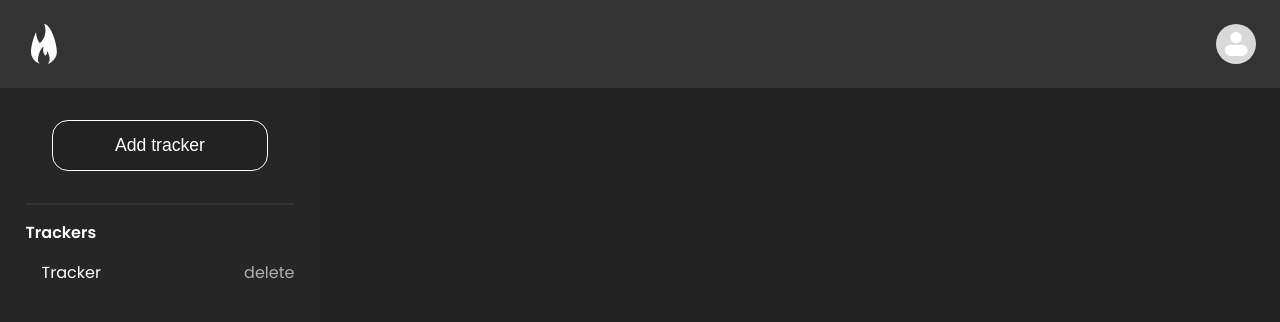
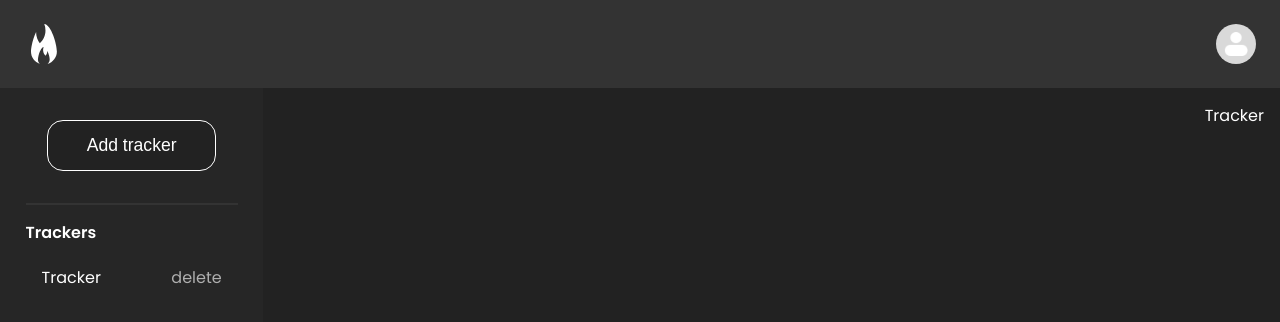
Before and after one commit to WasiakKacper/Control, a React (Vite) app in the folder client/: page / in a window 1280 px wide. Shown: the top 322 px of the page. Built offline with nearby package versions, Linux system fonts and the light colour scheme; a web font is replaced by a local one.

Commit message:
refactory(Hero.tsx, Sidebar.tsx, Dashboard.tsx): Rewrite three components Hero, Sidebar, Dashboard and add better implementation for functions

```diff
--- a/client/src/Pages/Dashboard/Dashboard.tsx
+++ b/client/src/Pages/Dashboard/Dashboard.tsx
@@ -2,10 +2,7 @@ import "./scss/Dashboard.scss";
 import type { trackerType } from "../../Types/Types.tsx";
 import DashboardHeader from "../../components/Dashboard/DashboardHeader/DashboardHeader.tsx";
 import Sidebar from "../../components/Dashboard/Sidebar/Sidebar.tsx";
-/* import Streak from "../../components/Dashboard/Streak/Streak.tsx";
-import List from "../../components/Dashboard/List/List.tsx";
-import Chart from "../../components/Dashboard/Chart/Chart.tsx";
-import Calendar from "../../components/Dashboard/Calendar/Calendar.tsx"; */
+import Hero from "../../components/Dashboard/Hero/Hero.tsx";
 import { useState } from "react";
 
 const Dashboard = () => {
@@ -13,8 +10,11 @@ const Dashboard = () => {
     { id: Date.now(), name: "Tracker" },
   ]);
 
+  const [selectedId, setSelectedId] = useState(trackers[0]?.id);
+  const currentTracker = trackers.find((t => t.id === selectedId))
+
   const handleAdd = () => {
-    const newTracker = { id: Date.now(), name: "Tracker" + trackers.length };
+    const newTracker = { id: Date.now(), name: trackers.length != 0 ? "Tracker" + trackers.length : "Tracker"};
     setTrackers([...trackers, newTracker]);
   };
 
@@ -24,13 +24,23 @@ const Dashboard = () => {
     );
   };
 
+  const updateTrackerName  = (newName: string) => {
+    setTrackers(prevTrackers => prevTrackers.map(tracker => tracker.id === selectedId ? { ...tracker, name: newName } : tracker))
+  }
+
   return (
     <main className="dashboardContainer">
       <DashboardHeader />
       <section className="dashboardWrapper">
-        <Sidebar trackers={trackers} add={handleAdd} remove={handleRemove} />
-        <article className="dashboardContent"></article>
+        <Sidebar
+          trackers={trackers}
+          add={handleAdd}
+          remove={handleRemove}
+          onSelect={setSelectedId}
+        />
+        <Hero tracker={currentTracker} onUpdateName={updateTrackerName}/>
       </section>
+
     </main>
   );
 };
--- /dev/null
+++ b/client/src/components/Dashboard/Hero/Hero.tsx
@@ -0,0 +1,45 @@
+import "./scss/Hero.scss";
+import type { trackerType } from "../../../Types/Types";
+import { useState } from "react";
+
+type heroTypes = {
+  tracker: trackerType | undefined;
+  onUpdateName: (newName: string) => void;
+};
+
+const Hero: React.FC<heroTypes> = ({ tracker, onUpdateName }) => {
+
+  const [isEditMode, setIsEditMode] = useState<boolean>(false);
+  const [newName, setNewName] = useState<string>("");
+
+  const handleEditMode = () => {
+    setIsEditMode(!isEditMode)
+  }
+
+  const saveAndExit = () => {
+    if (newName.trim() !== "" && onUpdateName) {
+      onUpdateName(newName);
+    }
+    setIsEditMode(false);
+  };
+
+  const handleKeyDown = (e: React.KeyboardEvent<HTMLInputElement>) => {
+    if (e.key === "Enter") {
+      saveAndExit();
+    } else if (e.key === "Escape") {
+      setNewName(tracker?.name || "");
+      setIsEditMode(false);
+    }
+  };
+
+  return (
+    <section className="heroContainer">
+      <div className="heroHeader">
+          {!isEditMode ? (<h3 onDoubleClick={handleEditMode}>{tracker != undefined ? (tracker.name):("Choose tracker from list or create one!")}</h3>):(<input onBlur={saveAndExit} onKeyDown={handleKeyDown} onChange={(e) => setNewName(e.target.value) } type="text" placeholder="Tracker" autoFocus/>)}
+
+      </div>
+    </section>
+  );
+};
+
+export default Hero;
--- /dev/null
+++ b/client/src/components/Dashboard/Hero/scss/Hero.scss
@@ -0,0 +1,12 @@
+.heroContainer {
+  width: 100%;
+  height: 100%;
+  padding: 1rem;
+  display: flex;
+  justify-content: end;
+
+  h3,
+  input {
+    width: 100%;
+  }
+}
--- a/client/src/components/Dashboard/Sidebar/Sidebar.tsx
+++ b/client/src/components/Dashboard/Sidebar/Sidebar.tsx
@@ -6,9 +6,15 @@ type SidebarTypes = {
   trackers: trackerType[];
   add: () => void;
   remove: (idToRemove: number) => void;
+  onSelect: (trackerId: number) => void;
 };
 
-const Sidebar: React.FC<SidebarTypes> = ({ trackers, add, remove }) => {
+const Sidebar: React.FC<SidebarTypes> = ({
+  trackers,
+  add,
+  remove,
+  onSelect,
+}) => {
   return (
     <aside className="dashboardSidebar">
       <div className="buttonWrapper">
@@ -18,9 +24,15 @@ const Sidebar: React.FC<SidebarTypes> = ({ trackers, add, remove }) => {
       <h4>Trackers</h4>
       <ul>
         {trackers.map((tracker) => (
-          <li>
+          <li onClick={() => onSelect(tracker.id)}>
             {tracker.name}{" "}
-            <span onClick={() => remove(tracker.id)} className="delete">
+            <span
+              onClick={(e) => {
+                e.stopPropagation();
+                remove(tracker.id);
+              }}
+              className="delete"
+            >
               delete
             </span>
           </li>
--- a/client/src/components/Dashboard/Sidebar/scss/Sidebar.scss
+++ b/client/src/components/Dashboard/Sidebar/scss/Sidebar.scss
@@ -26,7 +26,7 @@
     li {
       width: 100%;
       cursor: pointer;
-      padding-left: 1rem;
+      padding: 0.3rem 1rem;
       transition: 300ms ease;
       display: flex;
       justify-content: space-between;
```
